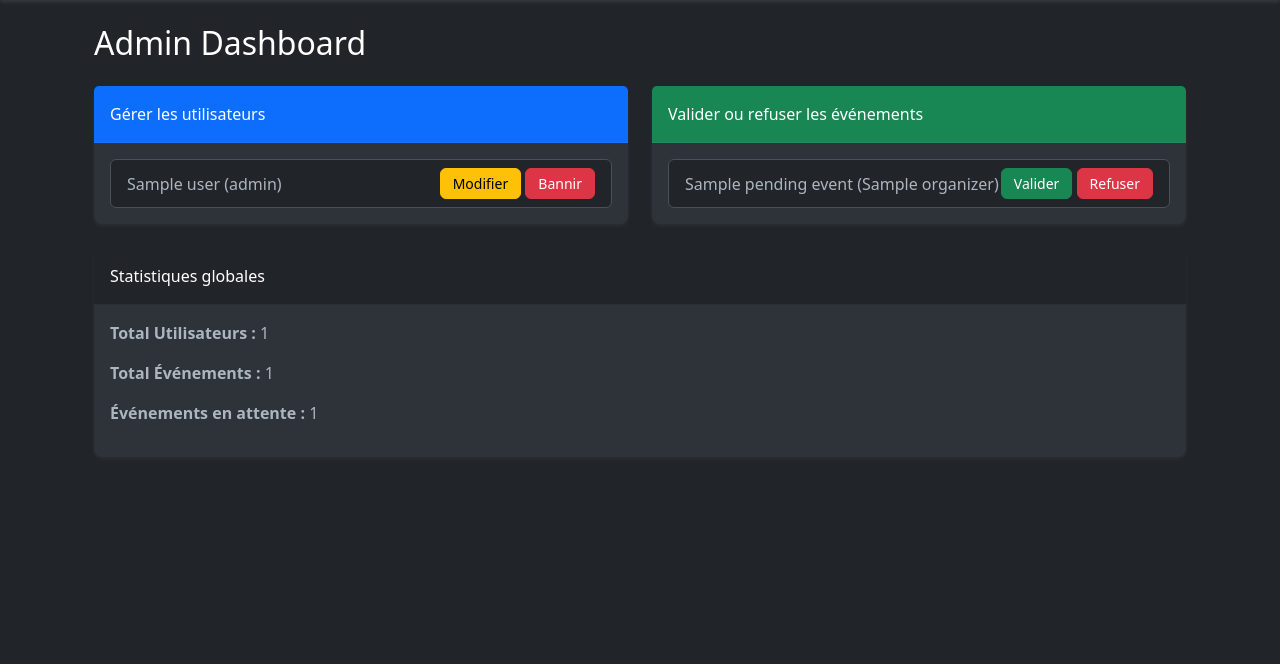
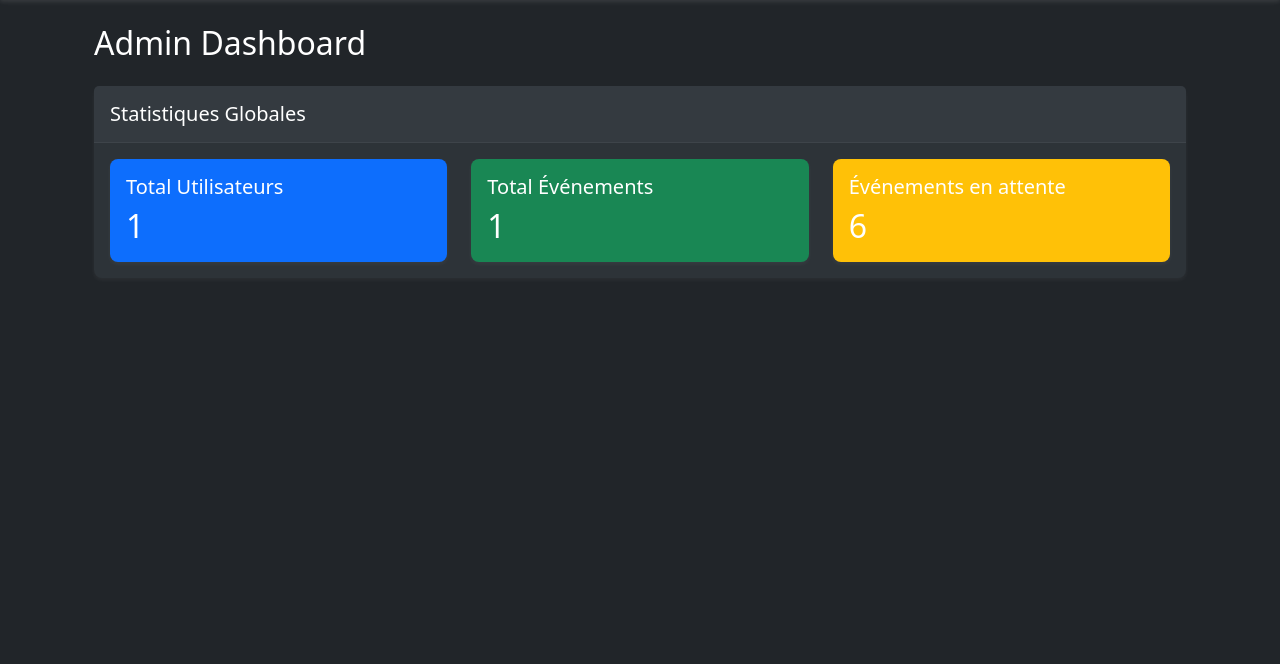
Before and after one commit to Youcode-Classe-E-2024-2025/PHOENIX_Eventbrite, a PHP site: template app/views/Admin/index.twig in a window 1280 px wide. Shown: the part 56-720 px from the top of the page. Run offline with PHP 8.4, Linux system fonts and the light colour scheme; the template is opened without the code that fills it: most values are stand-ins (such as "Sample title", 1, 10 or a date in 2020); some libraries are stand-ins or nearby versions.

Commit message:
get the total users on the admin dashboard

```diff
--- a/app/routes.php
+++ b/app/routes.php
@@ -3,6 +3,7 @@
 
 use App\Controllers\AuthController;
 use App\Controllers\DashboardController;
+use App\Controllers\AdminController;
 
 // Home route
 $router->get('/', [AuthController::class, 'login']);
@@ -11,3 +12,6 @@ $router->get('/register', [AuthController::class, 'register']);
 $router->post('/register', [AuthController::class, 'register']);
 $router->get('/logout', [AuthController::class, 'logout']);
 $router->get('/dashboard', [DashboardController::class, 'dashboard']);
+$router->get('/totalUsers', [AdminController::class, 'totalUsers']);
+// $router->get('/admin/events', [AdminController::class, 'totalEvents']);
+// $router->get('/admin/events/pending', [AdminController::class, 'pendingEvents']);
--- a/app/views/Admin/index.twig
+++ b/app/views/Admin/index.twig
@@ -3,59 +3,45 @@
 {% block title %}Admin Dashboard - PHOENIX EVENTBRITE{% endblock %}
 
 {% block content %}
-<div class="container">
+<div class="container flex-1">
     <h2 class="mb-4">Admin Dashboard</h2>
 
     <div class="row">
-        <!-- User Management -->
-        <div class="col-md-6">
-            <div class="card mb-4">
-                <div class="card-header bg-primary text-white">Gérer les utilisateurs</div>
+        <div class="col-md-12">
+            <div class="card">
+                <div class="card-header">
+                    <h5 class="card-title mb-0">Statistiques Globales</h5>
+                </div>
                 <div class="card-body">
-                    <ul class="list-group">
-                        {% for user in users %}
-                        <li class="list-group-item d-flex justify-content-between align-items-center">
-                            {{ user.name }} ({{ user.role }})
-                            <div>
-                                <a href="/admin/edit-user/{{ user.id }}" class="btn btn-warning btn-sm">Modifier</a>
-                                <a href="/admin/ban-user/{{ user.id }}" class="btn btn-danger btn-sm">Bannir</a>
+                    <div class="row">
+                        <div class="col-md-4">
+                            <div class="card bg-primary text-white">
+                                <div class="card-body">
+                                    <h5 class="card-title">Total Utilisateurs</h5>
+                                    <h2 class="mb-0">{{ dashboard.totalUsers }}</h2>
+                                </div>
                             </div>
-                        </li>
-                        {% endfor %}
-                    </ul>
-                </div>
-            </div>
-        </div>
-
-        <!-- Event Validation -->
-        <div class="col-md-6">
-            <div class="card mb-4">
-                <div class="card-header bg-success text-white">Valider ou refuser les événements</div>
-                <div class="card-body">
-                    <ul class="list-group">
-                        {% for event in pending_events %}
-                        <li class="list-group-item d-flex justify-content-between align-items-center">
-                            {{ event.title }} ({{ event.organizer }})
-                            <div>
-                                <a href="/admin/approve-event/{{ event.id }}" class="btn btn-success btn-sm">Valider</a>
-                                <a href="/admin/reject-event/{{ event.id }}" class="btn btn-danger btn-sm">Refuser</a>
+                        </div>
+                        <div class="col-md-4">
+                            <div class="card bg-success text-white">
+                                <div class="card-body">
+                                    <h5 class="card-title">Total Événements</h5>
+                                    <h2 class="mb-0">{{ dashboard.totalEvents }}</h2>
+                                </div>
                             </div>
-                        </li>
-                        {% endfor %}
-                    </ul>
+                        </div>
+                        <div class="col-md-4">
+                            <div class="card bg-warning text-white">
+                                <div class="card-body">
+                                    <h5 class="card-title">Événements en attente</h5>
+                                    <h2 class="mb-0">{{ dashboard.pendingEvents|length }}</h2>
+                                </div>
+                            </div>
+                        </div>
+                    </div>
                 </div>
             </div>
         </div>
     </div>
-
-    <!-- Global Statistics -->
-    <div class="card">
-        <div class="card-header bg-dark text-white">Statistiques globales</div>
-        <div class="card-body">
-            <p><strong>Total Utilisateurs :</strong> {{ total_users }}</p>
-            <p><strong>Total Événements :</strong> {{ total_events }}</p>
-            <p><strong>Événements en attente :</strong> {{ pending_events|length }}</p>
-        </div>
-    </div>
 </div>
 {% endblock %}
```
Also changed, not shown: app/Controllers/AdminController.php (+18 -0 lines), app/Controllers/DashboardController.php (+21 -4 lines), app/views/Admin/events.twig (added, +61 -0 lines), app/views/Admin/statistics.twig (added, +61 -0 lines), 3 other files.
